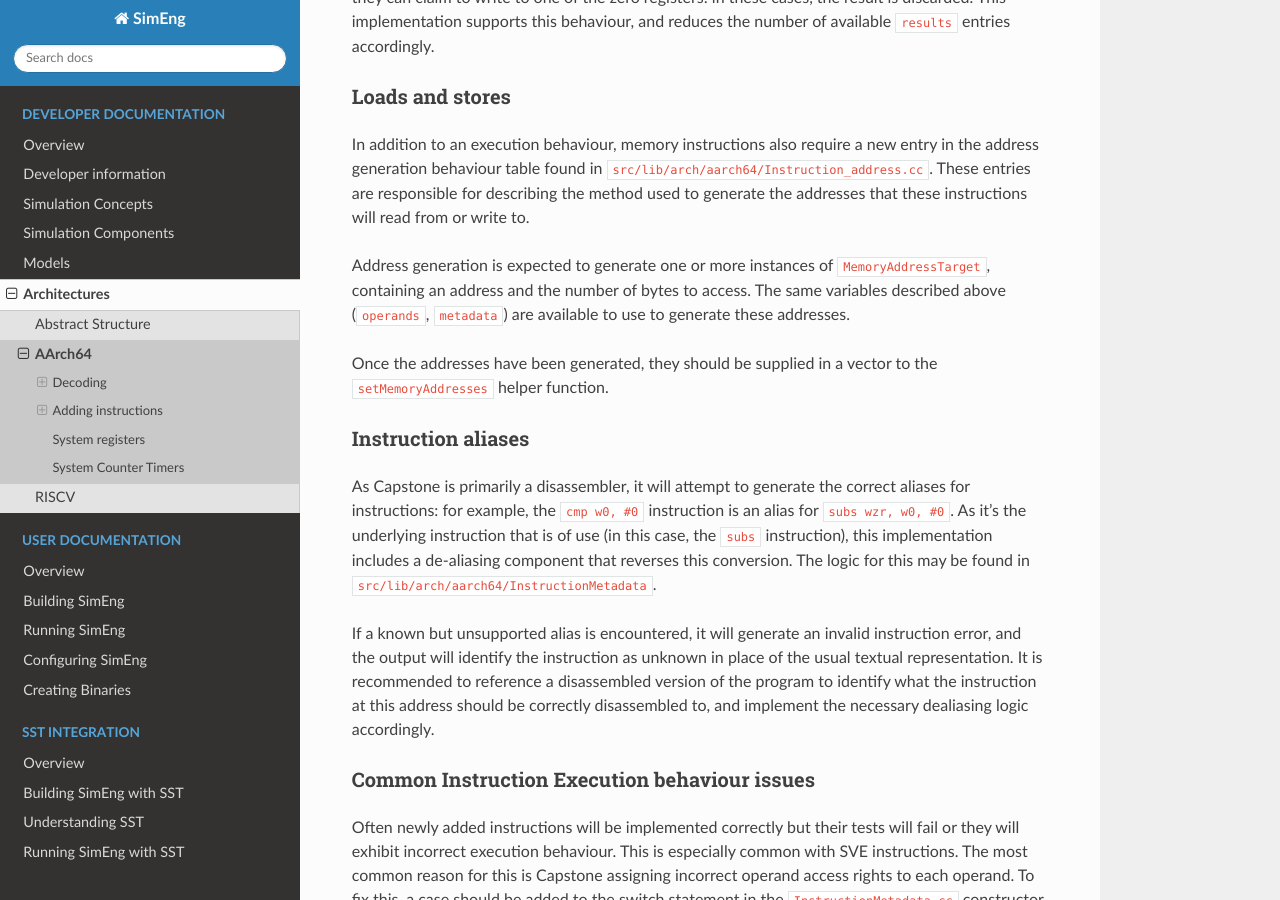
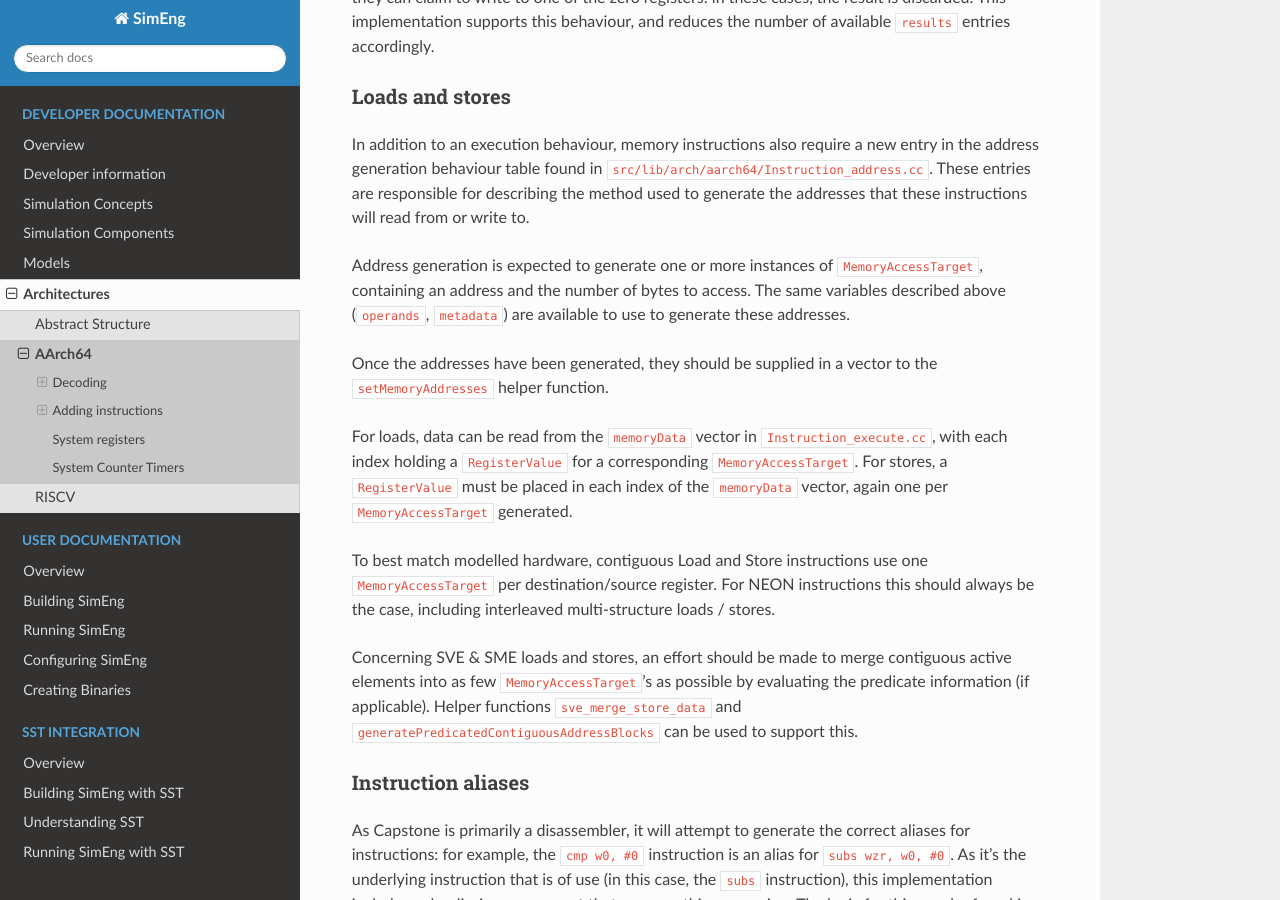
Before and after one commit to UoB-HPC/SimEng, a Sphinx documentation site: the page built from docs/sphinx/developer/arch/supported/aarch64.rst, in a window 1280 px wide and 900 px high, scrolled down 8517 px. Built offline with Sphinx 7.4.7 and the Read the Docs theme 2.0.0, drawn with Linux system fonts in a browser that asks for light colours; pages that are not in the unit, such as notebooks, are missing from menus.

Commit message:
Update AArch64 NEON/SVE Stores (#332)
* Updated execution logic for AArhc64 multi-sturcture loads and refined address logic for contiguous stores

* Modify instruction_execute for contiguous sve/sme/vector stores

* Fixes for interleaved neon and SVE multi-structure stores.

* Updated AArch64 dev docs.

```diff
--- a/docs/sphinx/developer/arch/supported/aarch64.rst
+++ b/docs/sphinx/developer/arch/supported/aarch64.rst
@@ -211,9 +211,15 @@ Loads and stores
 
 In addition to an execution behaviour, memory instructions also require a new entry in the address generation behaviour table found in ``src/lib/arch/aarch64/Instruction_address.cc``. These entries are responsible for describing the method used to generate the addresses that these instructions will read from or write to.
 
-Address generation is expected to generate one or more instances of ``MemoryAddressTarget``, containing an address and the number of bytes to access. The same variables described above (``operands``, ``metadata``) are available to use to generate these addresses.
+Address generation is expected to generate one or more instances of ``MemoryAccessTarget``, containing an address and the number of bytes to access. The same variables described above (``operands``, ``metadata``) are available to use to generate these addresses.
 
 Once the addresses have been generated, they should be supplied in a vector to the ``setMemoryAddresses`` helper function.
+
+For loads, data can be read from the ``memoryData`` vector in ``Instruction_execute.cc``, with each index holding a ``RegisterValue`` for a corresponding ``MemoryAccessTarget``. For stores, a ``RegisterValue`` must be placed in each index of the ``memoryData`` vector, again one per ``MemoryAccessTarget`` generated.
+
+To best match modelled hardware, contiguous Load and Store instructions use one ``MemoryAccessTarget`` per destination/source register. For NEON instructions this should always be the case, including interleaved multi-structure loads / stores.
+
+Concerning SVE & SME loads and stores, an effort should be made to merge contiguous active elements into as few ``MemoryAccessTarget``'s as possible by evaluating the predicate information (if applicable). Helper functions ``sve_merge_store_data`` and ``generatePredicatedContiguousAddressBlocks`` can be used to support this.
 
 
 Instruction aliases
```
Also changed, not shown: 3 other files.
